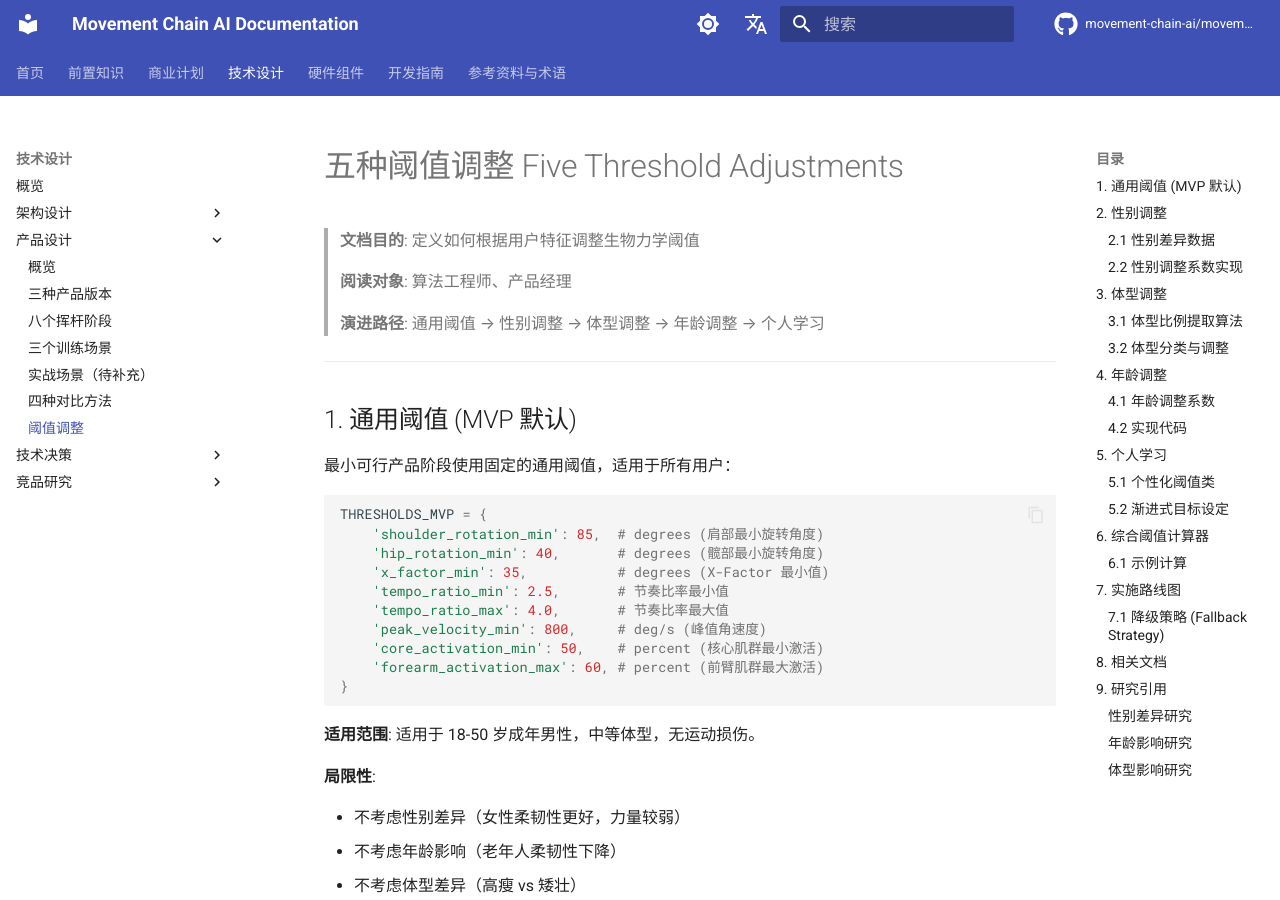
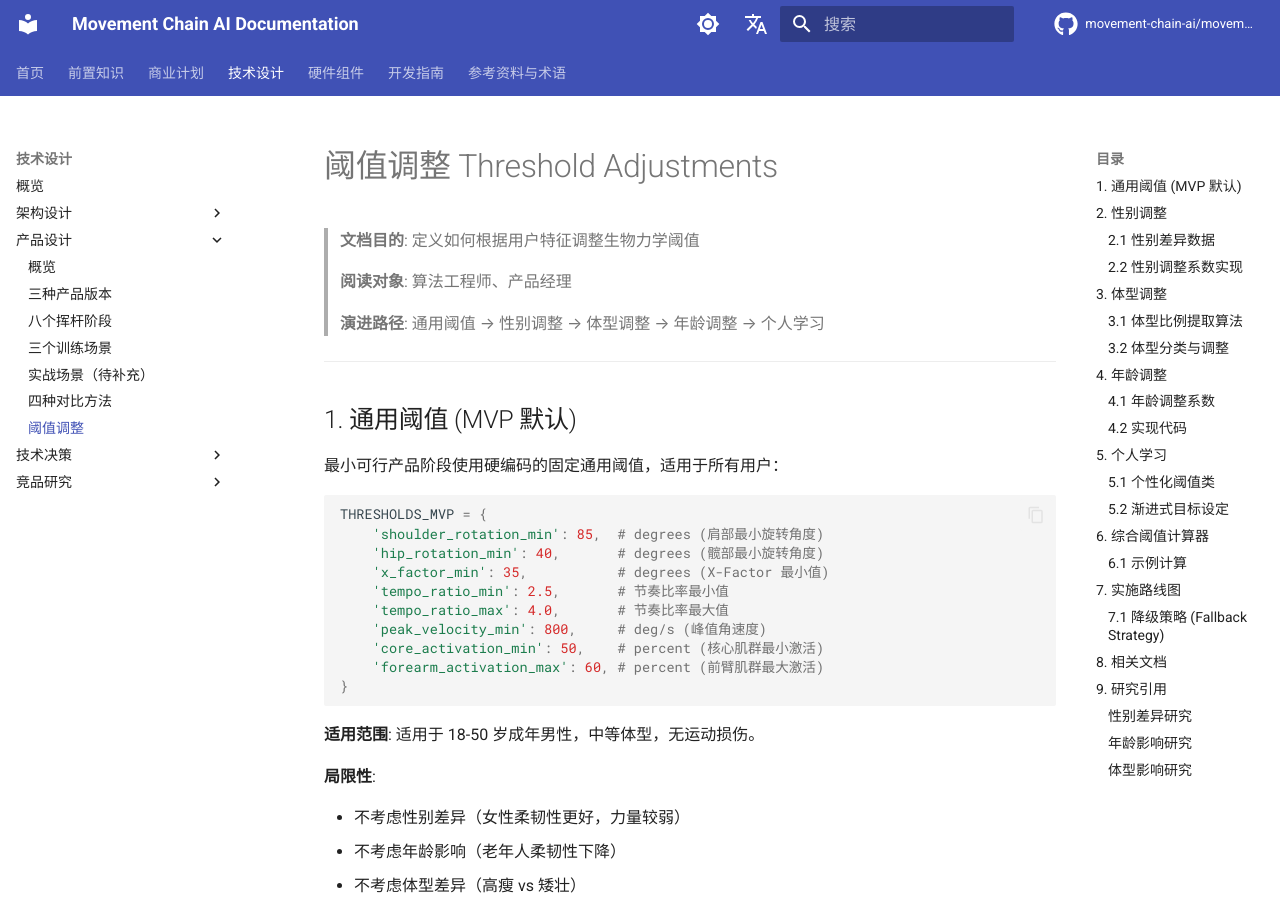
Before and after one commit to movement-chain-ai/movement-chain-docs, an MkDocs documentation site: the page built from docs/zh/design/specs/five-threshold-adjustments.md, in a window 1280 px wide and 900 px high. Built offline with MkDocs 1.6.1 and Material for MkDocs 9.7.7, drawn with Linux system fonts in a browser that asks for light colours; comment, search, counter and statistics services are not loaded; the version menu is left out.

Commit message:
docs: 更新文档标题 '五种阈值调整' → '阈值调整'

````diff
--- a/docs/zh/design/specs/five-threshold-adjustments.md
+++ b/docs/zh/design/specs/five-threshold-adjustments.md
@@ -1,4 +1,4 @@
-# 五种阈值调整 Five Threshold Adjustments
+# 阈值调整 Threshold Adjustments
 
 > **文档目的**: 定义如何根据用户特征调整生物力学阈值
 >
@@ -10,7 +10,7 @@
 
 ## 1. 通用阈值 (MVP 默认)
 
-最小可行产品阶段使用固定的通用阈值，适用于所有用户：
+最小可行产品阶段使用硬编码的固定通用阈值，适用于所有用户：
 
 ```python
 THRESHOLDS_MVP = {
````
Also changed, not shown: other parts of docs/zh/design/specs/five-threshold-adjustments.md (+1 -1 lines).
